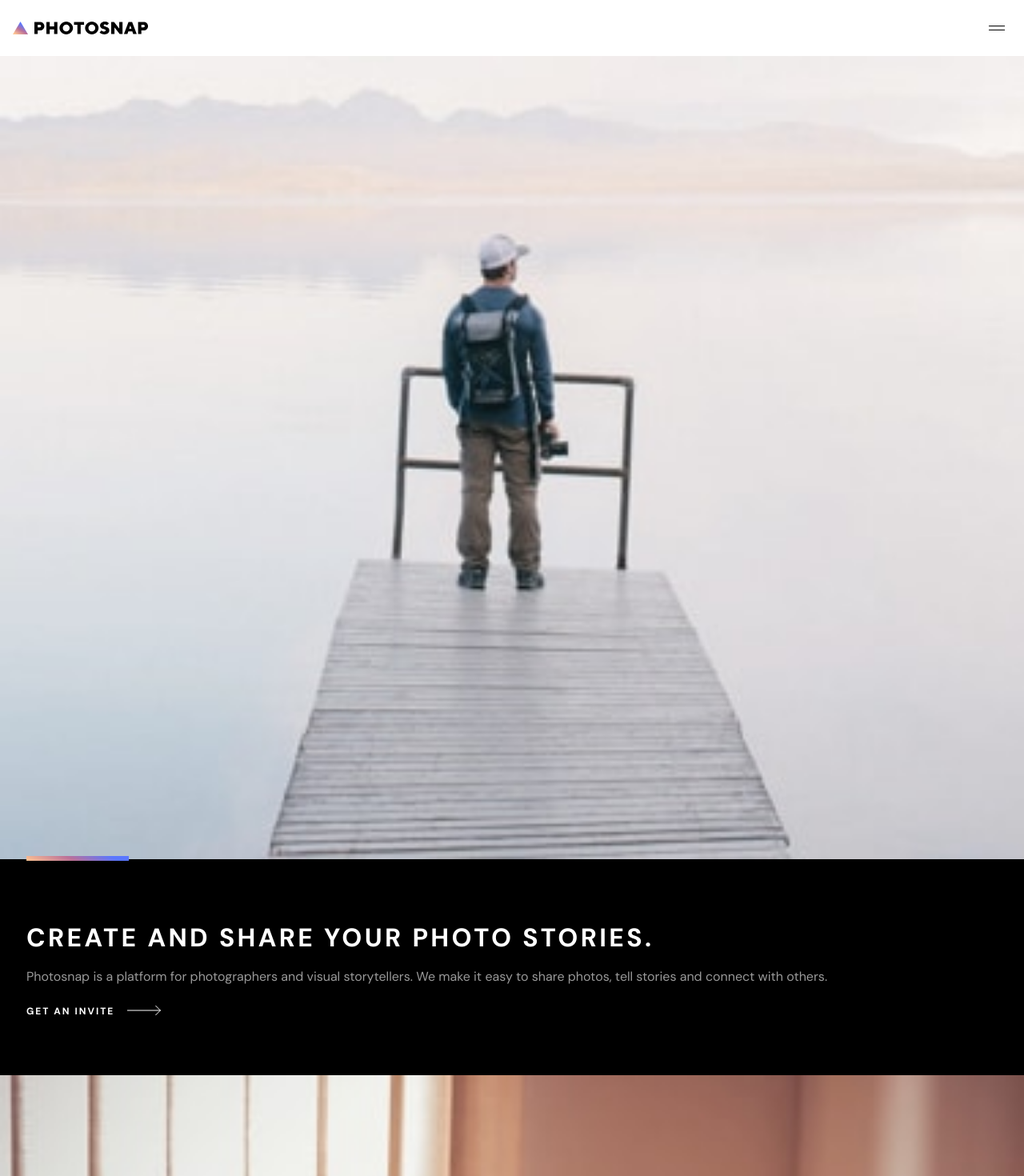
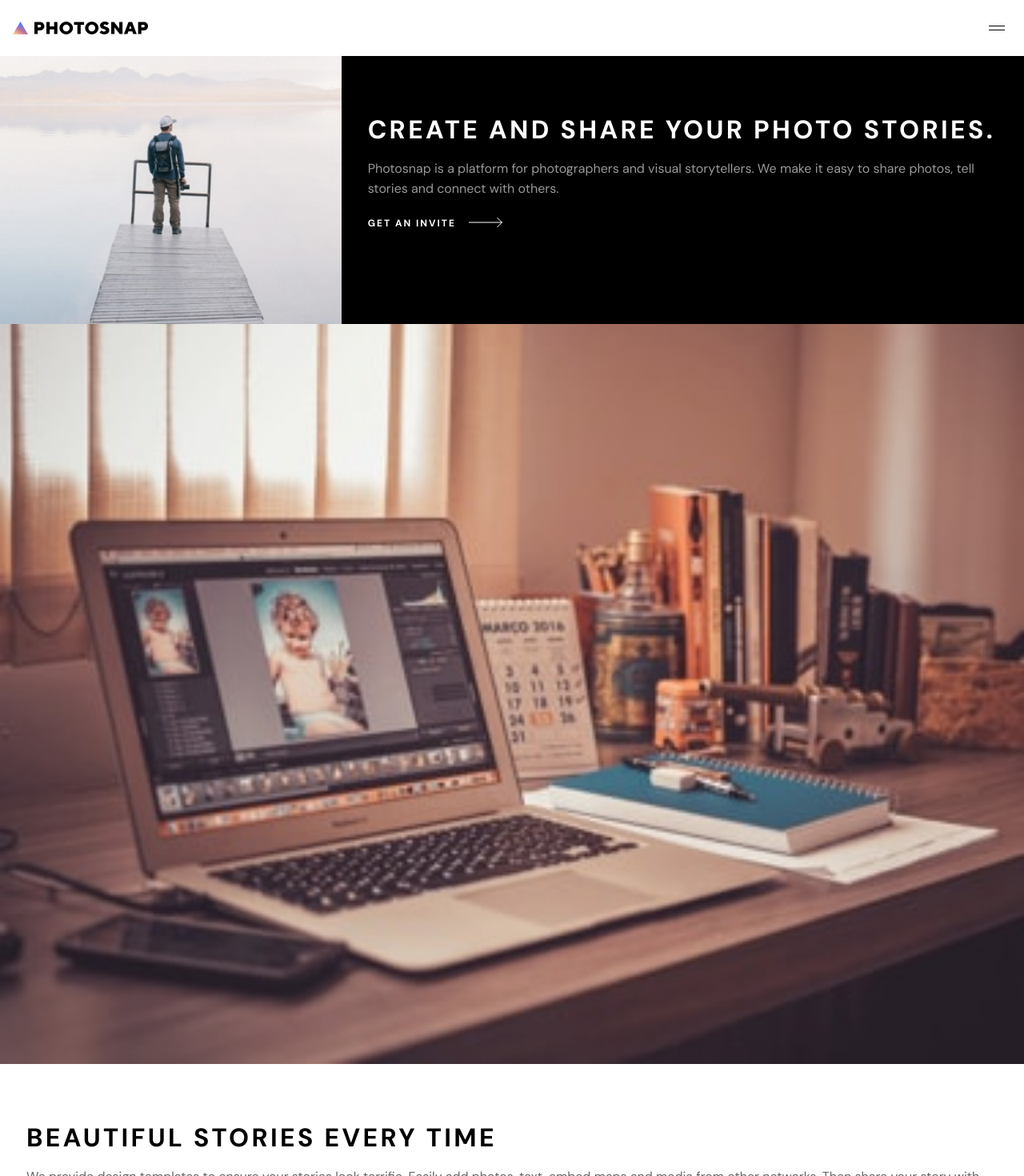
Before and after one commit to alexJSanchez/PhotoSnap, a React (Create React App) app in the folder photosnap/: page / in a window 1280 px wide. Shown: the top 1470 px of the page at 80% size. Built offline with nearby package versions, Linux system fonts and the light colour scheme; the HTML template or start-up script is replaced by a standard one.

Commit message:
adjusting css

```diff
--- a/photosnap/src/pages/Home.js
+++ b/photosnap/src/pages/Home.js
@@ -17,8 +17,8 @@ export default function Home() {
 			<div className="App">
 				<main>
 					{/*card one*/}
-					<div id="main-card" className="bg-black">
-						<div id="main-card-top">
+					<div id="main-card" className="bg-black md:grid md:grid-cols-3">
+						<div id="main-card-top" className="md:col-span-1">
 							<img
 								id="main-card-top-image"
 								className="w-full"
@@ -26,10 +26,10 @@ export default function Home() {
 								alt="man on mountain"
 							/>
 						</div>
-						<div className="main-card-bottom-boommark"></div>
+						<div className="main-card-bottom-boommark md:hidden"></div>
 						<div
 							id="main-card-bottom"
-							className="text-white bg-black pt-[4.5rem] pr-[1.5rem] pb-[4.5rem] pl-[2.063rem]"
+							className="md:col-span-2 text-white bg-black pt-[4.5rem] pr-[1.5rem] pb-[4.5rem] pl-[2.063rem]"
 						>
 							<h2 className="text-white text-[32px] font-bold leading-[40px] tracking-[3.333px] uppercase">
 								Create and share your photo Stories.
```
